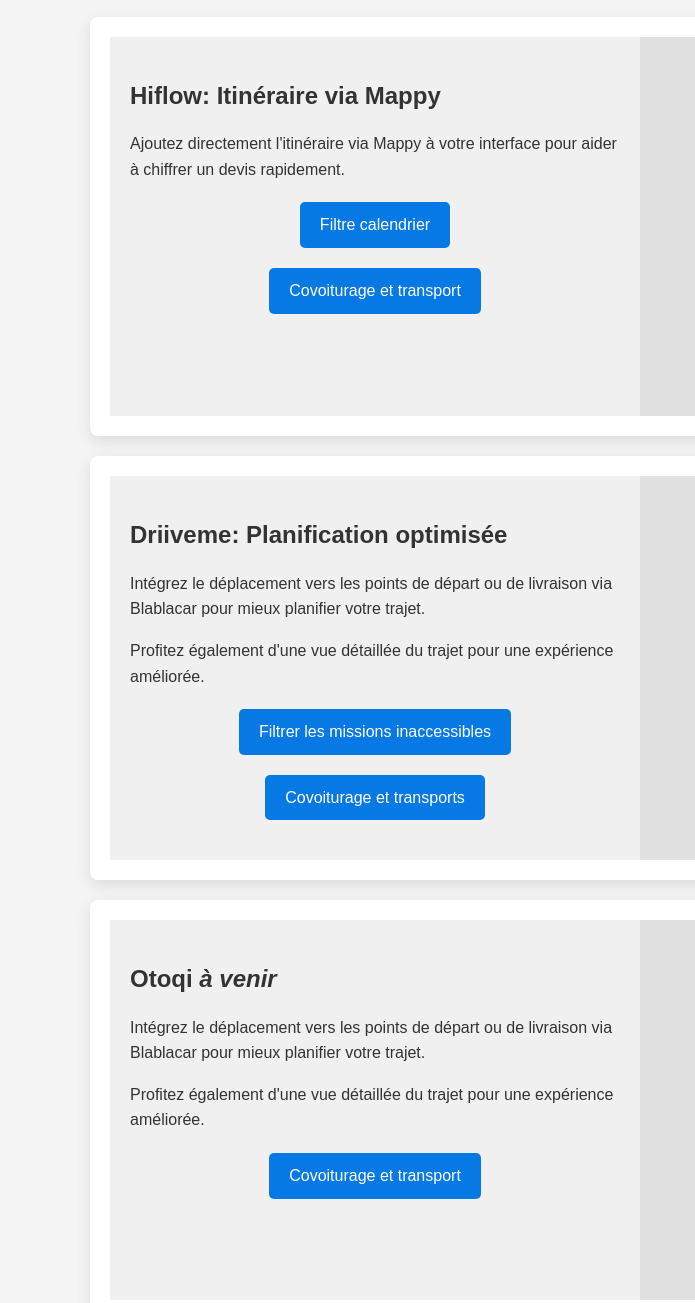
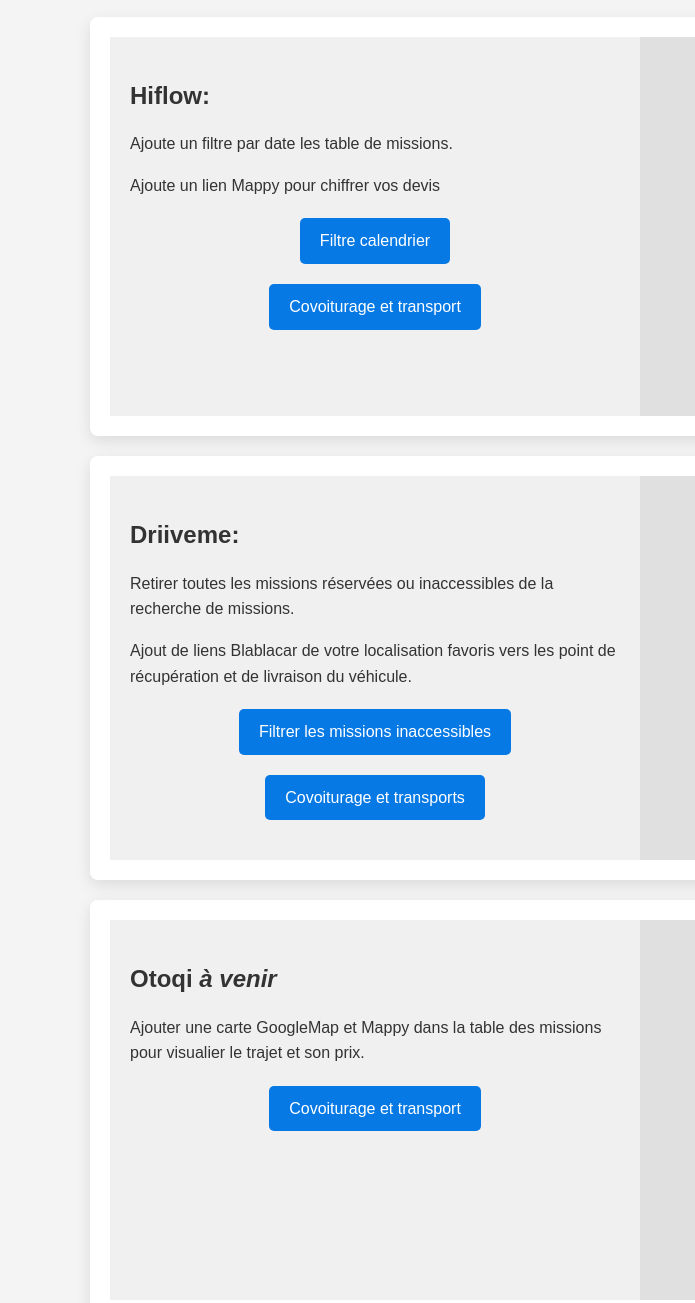
Before and after one commit to maurinbr/Asphalte, a plain HTML site: page index.html in a window 1280 px wide. Shown: the part 386-1689 px from the top of the page, 0-695 px from the left. Drawn offline with Linux system fonts and the light colour scheme.

Commit message:
versioning

```diff
--- a/index.html
+++ b/index.html
@@ -29,8 +29,9 @@
 
         <section class="features">
             <div class="text-panel">
-                <h2>Hiflow: Itinéraire via Mappy</h2>
-                <p>Ajoutez directement l'itinéraire via Mappy à votre interface pour aider à chiffrer un devis rapidement.</p>
+                <h2>Hiflow:</h2>
+                <p>Ajoute un filtre par date les table de missions.</p>
+                <p>Ajoute un lien Mappy pour chiffrer vos devis</p>
                 <a href="scripts/Hiflow_FilterByDate.user.js" class="cta-button">Filtre calendrier</a>
                 <a href="scripts/Hiflow_InserLink.user.js" class="cta-button">Covoiturage et transport</a>
             </div>
@@ -44,9 +45,9 @@
 
         <section class="features">
             <div class="text-panel">
-                <h2>Driiveme: Planification optimisée</h2>
-            <p>Intégrez le déplacement vers les points de départ ou de livraison via Blablacar pour mieux planifier votre trajet.</p>
-            <p>Profitez également d'une vue détaillée du trajet pour une expérience améliorée.</p>
+                <h2>Driiveme:</h2>
+            <p>Retirer toutes les missions réservées ou inaccessibles de la recherche de missions.</p>
+            <p>Ajout de liens Blablacar de votre localisation favoris vers les point de récupération et de livraison du véhicule.</p>
             <a href="scripts/DriiveMe_BlockRemover.user.js" class="cta-button">Filtrer les missions inaccessibles</a>
             <a href="scripts/DriiveMe_InsertLink.user.js" class="cta-button">Covoiturage et transports</a>
             </div>
@@ -61,8 +62,7 @@
         <section class="features">
             <div class="text-panel">
             <h2>Otoqi <i>à venir</i></h2>
-            <p>Intégrez le déplacement vers les points de départ ou de livraison via Blablacar pour mieux planifier votre trajet.</p>
-            <p>Profitez également d'une vue détaillée du trajet pour une expérience améliorée.</p>
+            <p>Ajouter une carte GoogleMap et Mappy dans la table des missions pour visualier le trajet et son prix.</p>
             <a href="scripts/Otoqi_InserLink.js" class="cta-button">Covoiturage et transport</a></div>
             <div class="image-panel">
             <figure>
```
Also changed, not shown: 1 other file.
